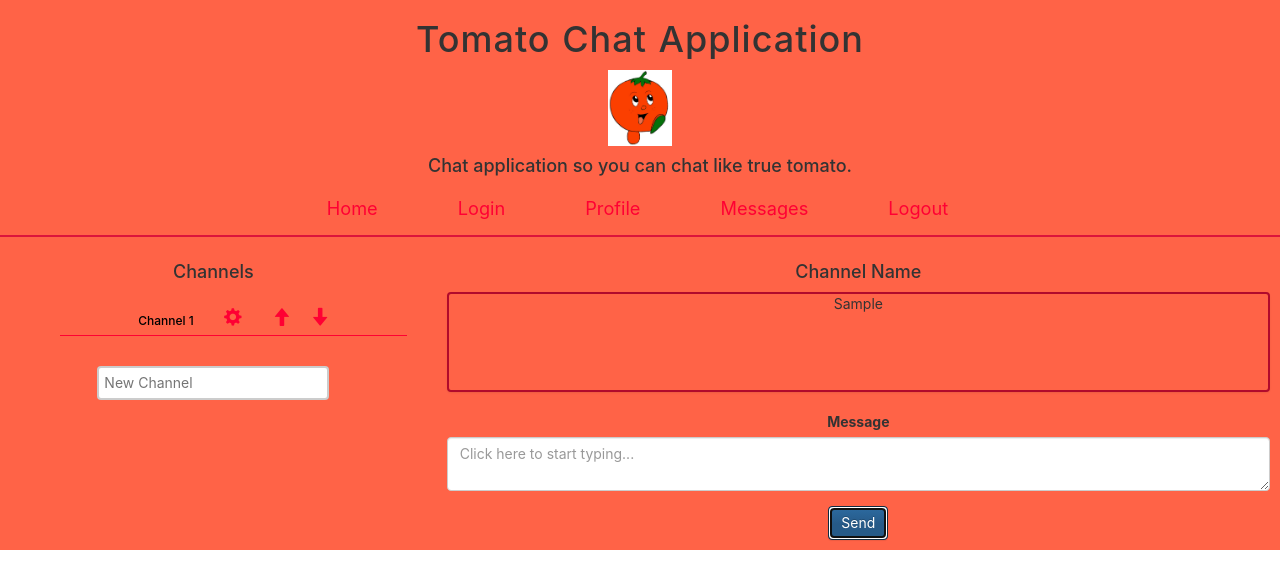
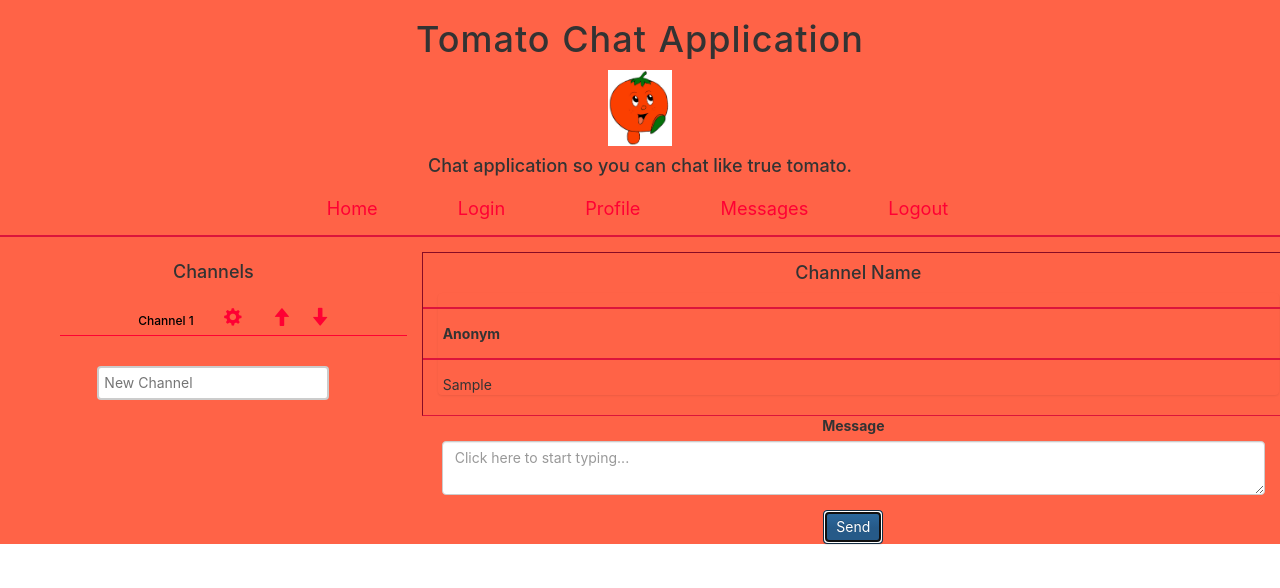
Before and after one commit to domhanak/tomato-chat, a React app: page /messages in a window 1280 px wide. Both pictures are taken after typing "Sample" into the empty fields and a click on the button "Send". Shown: the top 588 px of the page. Built offline with nearby package versions, Linux system fonts and the light colour scheme.

Commit message:
Implement Message component and improve scss

```diff
--- a/src/components/ChatWindow.tsx
+++ b/src/components/ChatWindow.tsx
@@ -3,6 +3,7 @@ import { MessageForm } from './MessageForm';
 import { MessageList } from './MessageList';
 import { IMessage } from '../models/IMessage';
 import {ChannelList} from './ChannelList';
+import '../styles/messages.scss';
 
 interface IChatWindowState {
     readonly username: string;
@@ -38,15 +39,15 @@ export class ChatWindow extends React.Component<IChatWindowProps, IChatWindowSta
         return (
             <div id="chat-container">
                 <div className="row">
-                    <div className="col-lg-4 col-md-4 col-sm-4">
+                    <div className="col-lg-4 col-md-4 col-sm-4 channel-container">
                         <ChannelList/>
                     </div>
-                    <div className="col-lg-8 col-md-8 col-sm-8">
+                    <div className="col-lg-8 col-md-8 col-sm-8 message-container">
                         <h4> Channel Name </h4>
                         <MessageList messages={this.state.messages}/>
                     </div>
                 </div>
-                <div className="new-message row">
+                <div className="new-message-container">
                     <div className="col-lg-8 col-md-8 col-sm-8 col-md-offset-4">
                         <MessageForm message={this.state.message} username={this.state.username} onMessageChange={this.updateMessage} onSend={this.sendMessage}/>
                     </div>
--- /dev/null
+++ b/src/components/Message.tsx
@@ -0,0 +1,45 @@
+import * as React from 'react';
+import '../styles/App.scss';
+
+export interface IMessageOwnProps {
+    readonly id: Uuid;
+    readonly text: string;
+}
+
+export interface IMessageStateProps {
+    readonly id: Uuid;
+    readonly text: string;
+    readonly from: string;
+}
+
+export interface IMessageDispatchProps {
+}
+
+type IProps = IMessageOwnProps & IMessageStateProps & IMessageDispatchProps;
+
+interface IState {
+    readonly isExpanded: boolean;
+}
+
+export class Message extends React.PureComponent<IProps, IState> {
+    render(): JSX.Element {
+        const { id, from, text } = this.props;
+        return (
+            <div key={id} id="message-container" className={`message`}>
+                <div className="row">
+                    <div className="message">
+                        <hr className="hr"/>
+                        <div className="message-author">
+                            {from}
+                        </div>
+                        <hr className="hr"/>
+                        <div className="message-text">
+                            {text}
+                        </div>
+                    </div>
+                </div>
+            </div>
+
+        );
+    }
+}
--- a/src/components/MessageForm.tsx
+++ b/src/components/MessageForm.tsx
@@ -27,15 +27,18 @@ export class MessageForm extends React.PureComponent<IMessageFormDataProps & IMe
 
     handleSubmit = (event: any) => {
         event.preventDefault();
+        if (event.target.value === null || event.target.value === '') {
+            return;
+        }
         this.props.onSend({
             id: uuidv4(),
-            from: this.props.username,
+            from: 'Anonym',
             text: event.target.value,
         });
     };
     render(): JSX.Element {
         return (
-                <form className="message-form" onSubmit={this.handleSubmit}>
+                <form className="message-form">
                     <FormGroup controlId="formBasicText">
                         <ControlLabel> Message </ControlLabel>
                         <FormControl
--- a/src/components/MessageList.tsx
+++ b/src/components/MessageList.tsx
@@ -2,6 +2,7 @@ import * as React from 'react';
 import * as PropTypes from 'prop-types';
 import {IMessage} from '../models/IMessage';
 import '../styles/messages.scss';
+import {Message} from './Message';
 
 interface IMessageListProps {
     readonly messages: IMessage[];
@@ -20,14 +21,7 @@ export class MessageList extends React.Component<IMessageListProps> {
         return (
             <div className="message-list list-group" >
                 {this.props.messages && this.props.messages.map(message => (
-                    <div className="message" key={message.id}>
-                        <div className="message-author">
-                            {message.from}
-                        </div>
-                        <div className="message-text">
-                            {message.text}
-                        </div>
-                    </div>
+                   <Message key={message.id} id={message.id} text={message.text} from={message.from}  />
                 ))}
             </div>
         );
--- a/src/styles/App.scss
+++ b/src/styles/App.scss
@@ -1,6 +1,6 @@
 .App {
   text-align: center;
-  background: #FF6347;
+  background: tomato;
 }
 
 .App-logo {
--- a/src/styles/messages.scss
+++ b/src/styles/messages.scss
@@ -1,23 +1,25 @@
 .message-list {
   background-color: tomato;
-  align-items: start;
-  border: solid 2px #b10a2c;
-  height: 100px;
-  margin: 10px;
+  text-align: left;
+  height: auto;
 }
 
-.message:nth-child(2n) {
-  background-color: salmon;
-}
-
-.message-form {
-  margin: 10px;
-}
-
-.message-author {
-  align-content: start;
+.message-container {
+  border: inset 1px crimson;
+  box-shadow: grey;
 }
 
 .message-text {
   alignment: left;
+  margin-left: 20px;
 }
+
+.message-author {
+  alignment: left;
+  margin-left: 20px;
+  font-weight: bold;
+}
+
+.message {
+  box-shadow: black;
+}
```
